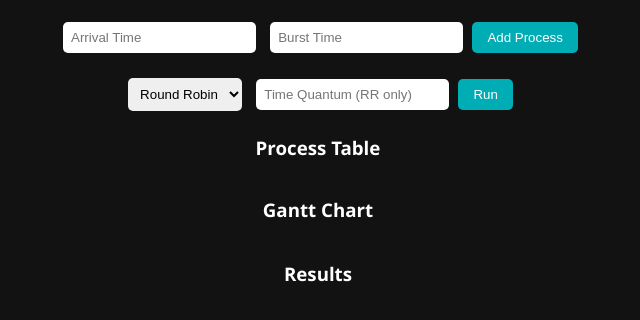
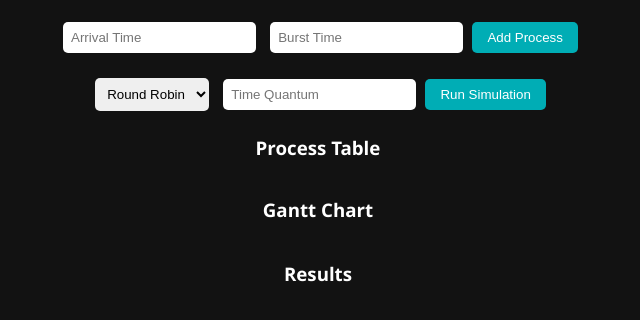
Before and after one commit to Buntyishi07/Os-project, a plain HTML site: page index.html in a window 1280 px wide. Shown: the part 66-386 px from the top of the page, without its empty margins (322-962 px from the left). Drawn offline with Linux system fonts and the light colour scheme.

Commit message:
Update index.html

```diff
--- a/index.html
+++ b/index.html
@@ -20,8 +20,8 @@
     <option value="fcfs">FCFS</option>
   </select>
 
-  <input type="number" id="quantum" placeholder="Time Quantum (RR only)">
-  <button onclick="runSimulation()">Run</button>
+  <input type="number" id="quantum" placeholder="Time Quantum">
+  <button onclick="runSimulation()">Run Simulation</button>
 </div>
 
 <h3>Process Table</h3>
```
